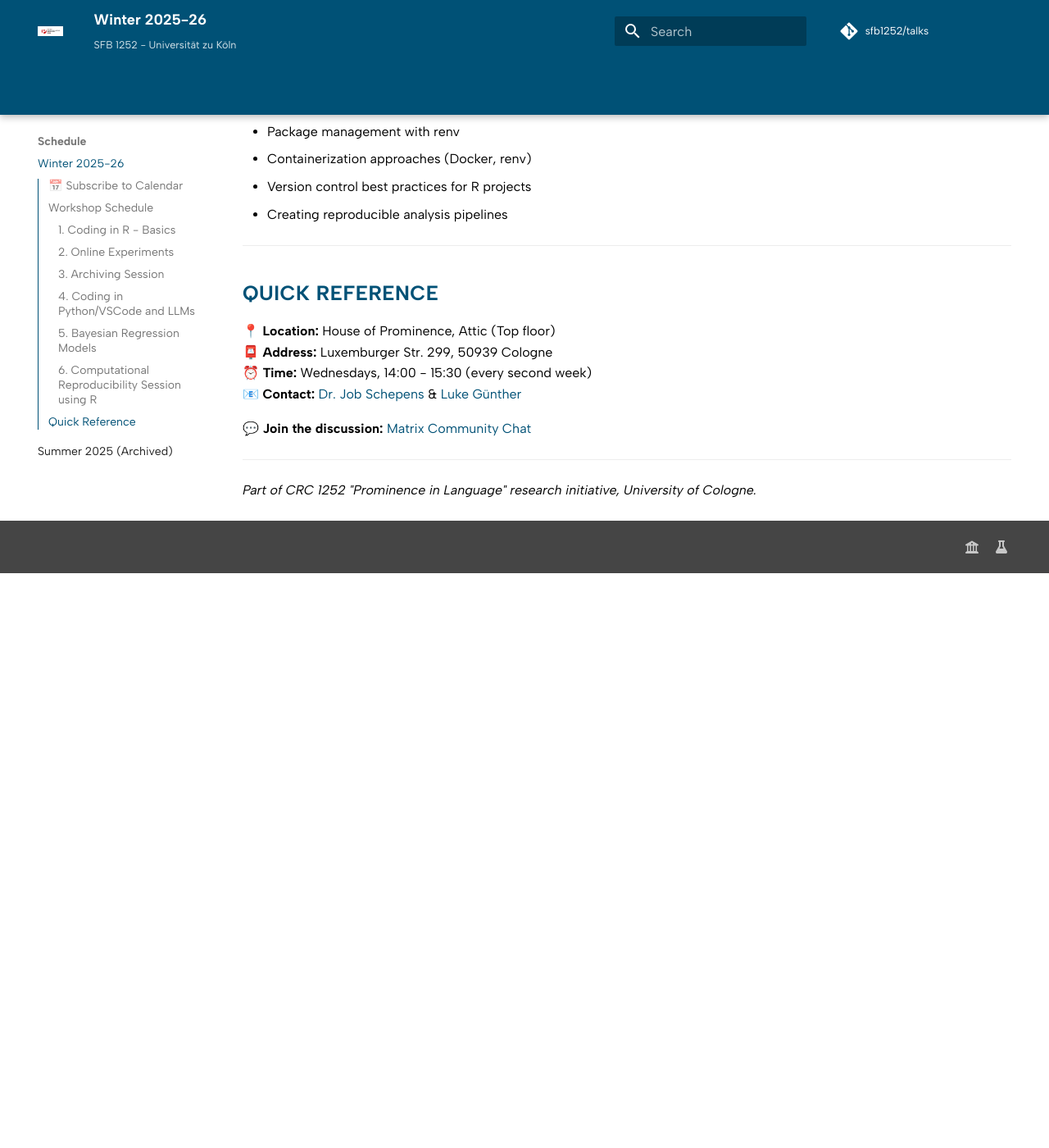
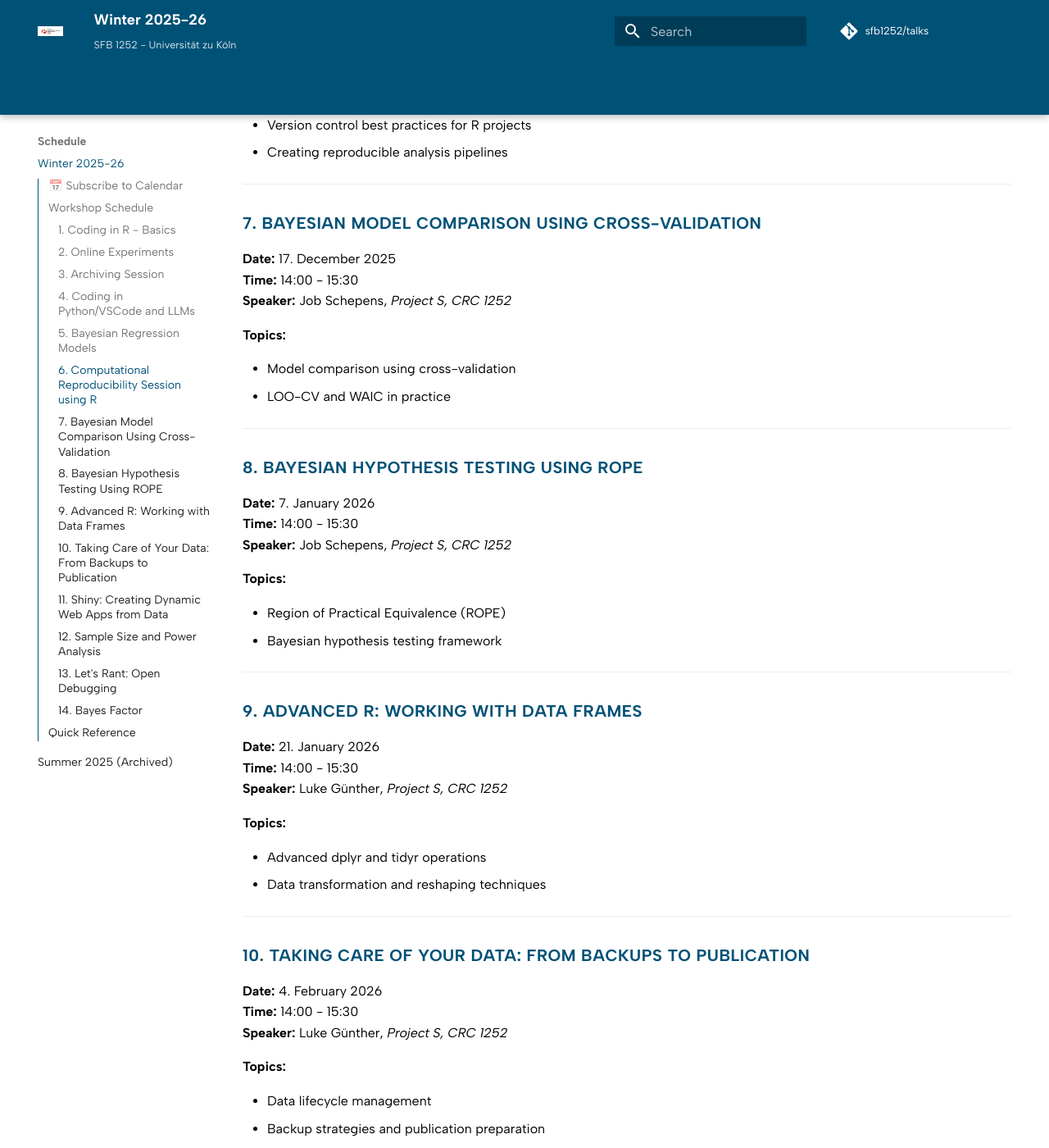
Before and after one commit to SFB1252/talks, an MkDocs documentation site: the page built from docs/agenda/winter-2025-26-schedule.md, in a window 1280 px wide and 1400 px high, scrolled down 2971 px. Shown: the whole window at 82% size. Built offline with MkDocs 1.6.1 and Material for MkDocs 9.7.7, drawn with Linux system fonts in a browser that asks for light colours; comment, search, counter and statistics services are not loaded; before the commit the page ends 3670 px from its top, so only the background shows below that; some of the changed text lies outside the part shown.

Commit message:
Add winter semester 2025-26 workshops and flyer documentation

```diff
--- a/docs/agenda/winter-2025-26-schedule.md
+++ b/docs/agenda/winter-2025-26-schedule.md
@@ -11,10 +11,7 @@
 Never miss a workshop! Add all sessions to your calendar:
 
 - **[📥 Download iCal file](winter-2025-26.ics)** - Import into any calendar app (Outlook, Apple Calendar, Thunderbird, etc.)
-- **[📆 Add to Google Calendar](https://calendar.google.com/calendar/render?cid=webcal://sfb1252.github.io/talks/agenda/winter-2025-26.ics)** - Subscribe directly in Google Calendar
-- **[🍎 Apple Calendar](webcal://sfb1252.github.io/talks/agenda/winter-2025-26.ics)** - One-click subscription for iOS/macOS
-
-*Calendar includes all 6 workshops with dates, times, locations, descriptions, and direct links.*
+- **[📥 Download iCal file with additional meetings](../calendar/winter-2025-26-extended.ics)** - All 14 workshops through April 2026
 
 ---
 
@@ -118,6 +115,110 @@ for the Humanities, UoC_
 
 ---
 
+### 7. Bayesian Model Comparison Using Cross-Validation
+
+**Date:** 17. December 2025
+**Time:** 14:00 - 15:30
+**Speaker:** Job Schepens, _Project S, CRC 1252_
+
+**Topics:**
+
+- Model comparison using cross-validation
+- LOO-CV and WAIC in practice
+
+---
+
+### 8. Bayesian Hypothesis Testing Using ROPE
+
+**Date:** 7. January 2026
+**Time:** 14:00 - 15:30
+**Speaker:** Job Schepens, _Project S, CRC 1252_
+
+**Topics:**
+
+- Region of Practical Equivalence (ROPE)
+- Bayesian hypothesis testing framework
+
+---
+
+### 9. Advanced R: Working with Data Frames
+
+**Date:** 21. January 2026
+**Time:** 14:00 - 15:30
+**Speaker:** Luke Günther, _Project S, CRC 1252_
+
+**Topics:**
+
+- Advanced dplyr and tidyr operations
+- Data transformation and reshaping techniques
+
+---
+
+### 10. Taking Care of Your Data: From Backups to Publication
+
+**Date:** 4. February 2026
+**Time:** 14:00 - 15:30
+**Speaker:** Luke Günther, _Project S, CRC 1252_
+
+**Topics:**
+
+- Data lifecycle management
+- Backup strategies and publication preparation
+
+---
+
+### 11. Shiny: Creating Dynamic Web Apps from Data
+
+**Date:** 18. February 2026
+**Time:** 14:00 - 15:30
+**Speaker:** Luke Günther, _Project S, CRC 1252_
+
+**Topics:**
+
+- Introduction to Shiny framework
+- Building interactive data applications
+
+---
+
+### 12. Sample Size and Power Analysis
+
+**Date:** 4. March 2026
+**Time:** 14:00 - 15:30
+**Speaker:** Job Schepens, _Project S, CRC 1252_
+
+**Topics:**
+
+- Statistical power and sample size calculation
+- Effect size estimation
+
+---
+
+### 13. Let's Rant: Open Debugging
+
+**Date:** 1. April 2026
+**Time:** 14:00 - 15:30
+**Speaker:** Luke Günther, _Project S, CRC 1252_
+
+**Topics:**
+
+- Debugging strategies and best practices
+- Interactive problem-solving session
+
+---
+
+### 14. Bayes Factor
+
+**Date:** 15. April 2026
+**Time:** 14:00 - 15:30
+**Speaker:** Job Schepens, _Project S, CRC 1252_
+
+**Topics:**
+
+- Bayes Factors for model selection
+- Hypothesis testing applications
+
+---
+
 ## Quick Reference
 
 **📍 Location:** House of Prominence, Attic (Top floor)
```
Also changed, not shown: docs/flyers/2025_rdm-flyer_winter-semester/README.md (added, +6 -0 lines), docs/index.md (+11 -19 lines), docs/workshops/13-bayesian-model-comparison-cv/index.md (added, +52 -0 lines), docs/workshops/14-bayesian-rope-testing/index.md (added, +47 -0 lines), docs/workshops/15-advanced-r-dataframes/index.md (added, +47 -0 lines), docs/workshops/16-data-management-lifecycle/index.md (added, +47 -0 lines), docs/workshops/17-shiny-web-apps/index.md (added, +48 -0 lines), docs/workshops/18-power-analysis/index.md (added, +48 -0 lines), docs/workshops/19-open-debugging/index.md (added, +47 -0 lines), docs/workshops/20-bayes-factor/index.md (added, +48 -0 lines), docs/flyers/2025_rdm-flyer_winter-semester/2025-11-18_rdm-winter-flyer.png (added), docs/flyers/2025_rdm-flyer_winter-semester/2025-11-18_rdm-winter-flyer.svg (added), docs/flyers/2025_rdm-flyer_winter-semester/2025-12-03_rdm-winter-flyer.png (added), docs/flyers/2025_rdm-flyer_winter-semester/2025-12-03_rdm-winter-flyer.svg (added), 4 other files.
